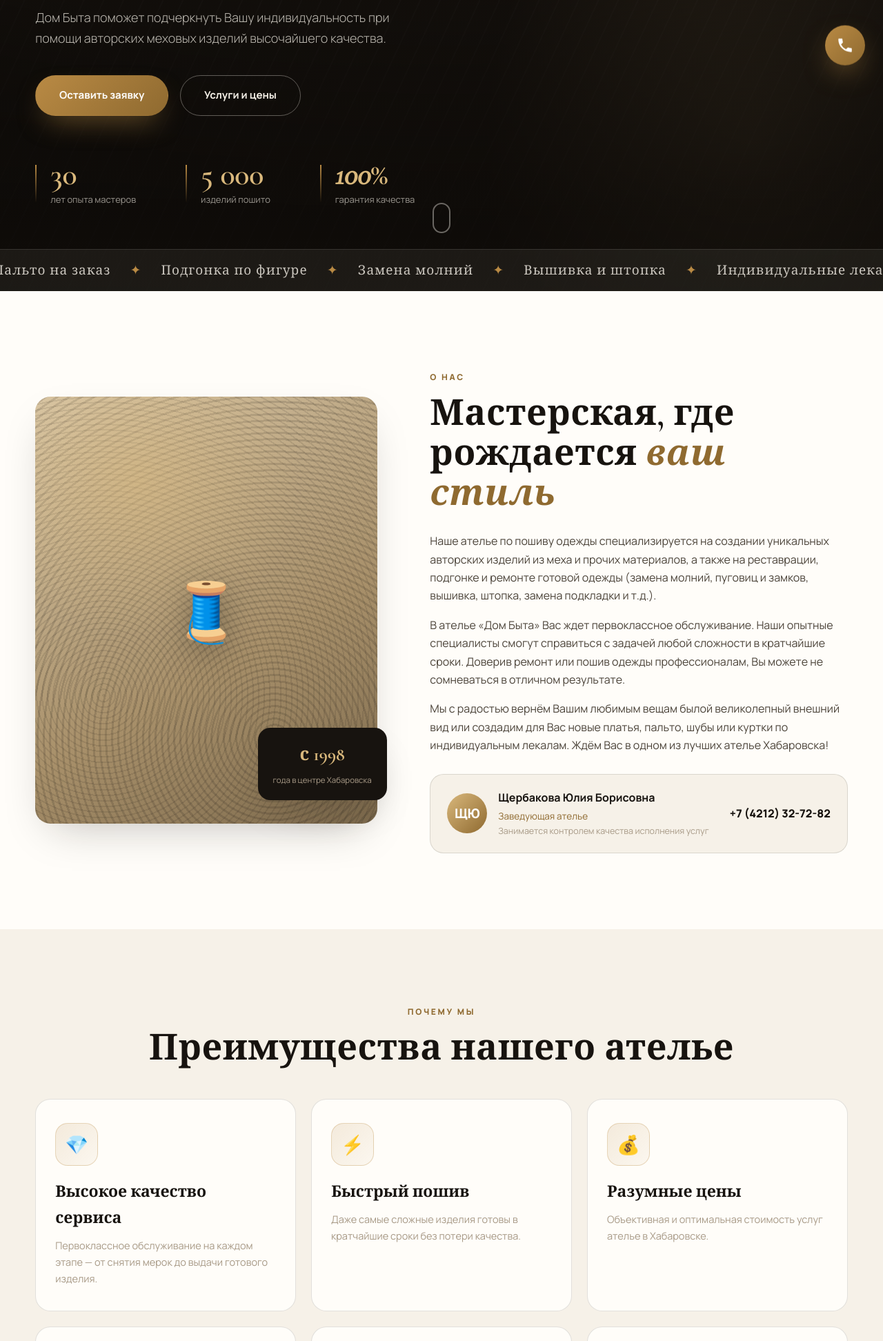
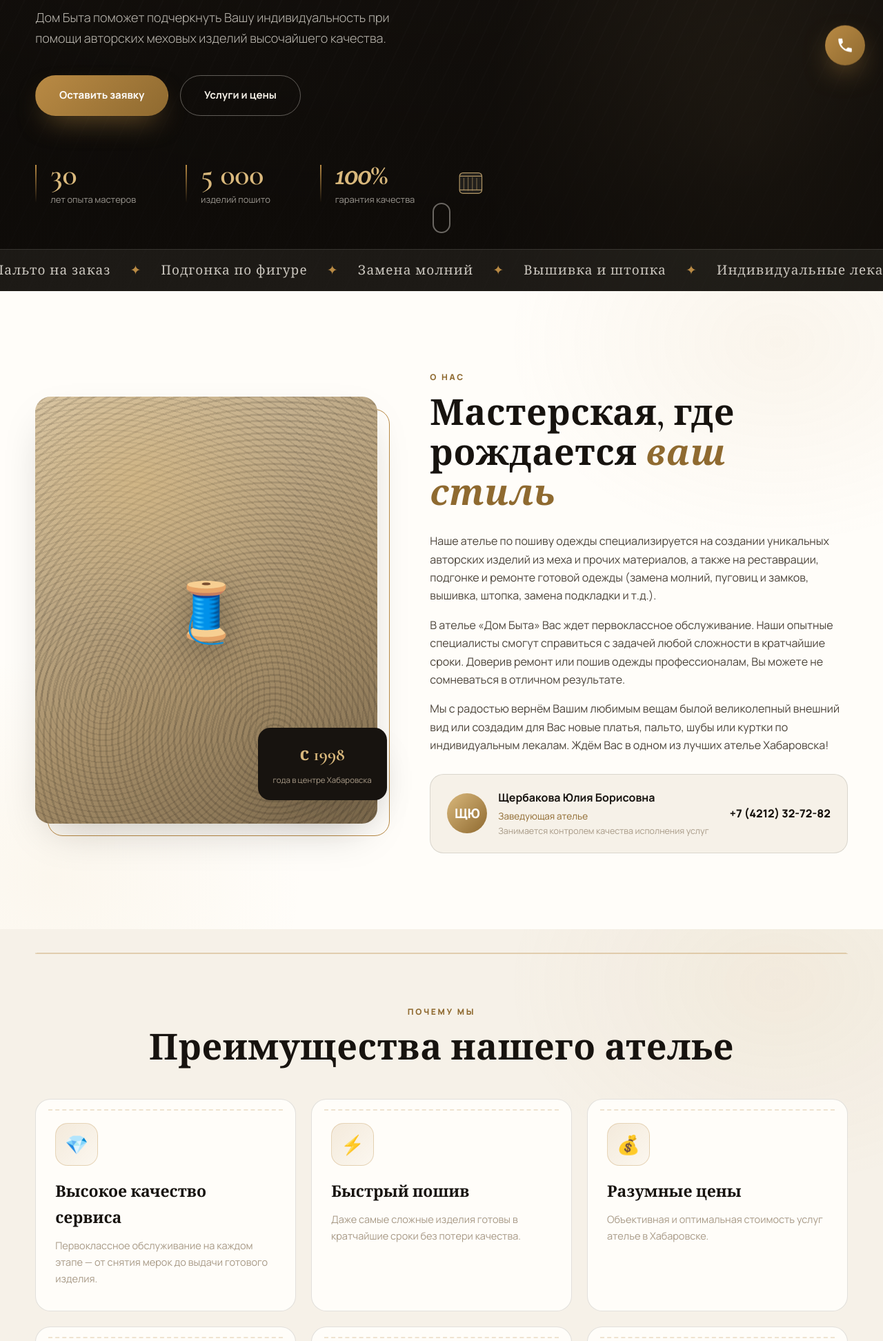
Before and after one commit to IlushkaDV/dom_byta, a FastAPI app: page / in a window 1280 px wide. Shown: the part 677-2621 px from the top of the page at 69% size. Run offline with FastAPI, Linux system fonts and the light colour scheme; data comes from the database, SQL or seed files in the repository; data that the repository does not hold is empty.

Commit message:
design: игла с ниткой (сшивочная строчка перед футером, разматывается в hero), декор пустых фонов секций, фото заведующей в блоке 'О нас', осмысленные заглушки галереи, стежки на карточках

```diff
--- a/app/static/css/style.css
+++ b/app/static/css/style.css
@@ -187,6 +187,19 @@ button { font-family: inherit; cursor: pointer; }
 
 /* ---------- Sections base ---------- */
 .section { padding: 110px 0; position: relative; }
+/* декоративный фон секций: мягкие тёплые пятна + едва заметная ткань-канва */
+.section::before {
+  content: ""; position: absolute; inset: 0; pointer-events: none; z-index: 0;
+  background:
+    radial-gradient(560px 420px at 88% 8%, rgba(185,138,68,.07), transparent 70%),
+    radial-gradient(520px 460px at 6% 92%, rgba(217,184,124,.09), transparent 70%);
+}
+.section > .container { position: relative; z-index: 1; }
+/* стежки по краям секций-«конвертов» */
+.section.advantages::after, .section.order::after {
+  content: ""; position: absolute; left: 4%; right: 4%; top: 34px; height: 0; z-index: 0;
+  border-top: 2px dashed rgba(185,138,68,.35); border-radius: 2px;
+}
 .section-kicker {
   display: inline-block; font-size: 12px; font-weight: 800; letter-spacing: .22em;
   text-transform: uppercase; color: var(--gold-dark); margin-bottom: 14px;
@@ -223,6 +236,8 @@ button { font-family: inherit; cursor: pointer; }
   content: "🧵"; position: absolute; inset: 0; display: grid; place-items: center; font-size: 84px;
   filter: drop-shadow(0 12px 24px rgba(0,0,0,.3));
 }
+img.about-photo { object-fit: cover; }
+img.about-photo::after { content: none; }
 .about-frame::before {
   content: ""; position: absolute; inset: 18px -18px -18px 18px; border: 1.5px solid var(--gold);
   border-radius: var(--radius); z-index: -1; transition: transform .6s var(--ease);
@@ -264,6 +279,13 @@ img.manager-photo {
   padding: 34px 28px; position: relative; overflow: hidden;
   transition: transform .45s var(--ease), box-shadow .45s, border-color .45s;
 }
+/* декоративная строчка по верхнему краю карточки */
+.adv-stitch {
+  position: absolute; top: 14px; left: 18px; right: 18px; height: 0;
+  border-top: 2px dashed rgba(185,138,68,.4); opacity: .55;
+  transition: opacity .4s;
+}
+.adv-card:hover .adv-stitch { opacity: 1; }
 .adv-card::before {
   content: ""; position: absolute; inset: 0;
   background: radial-gradient(420px circle at var(--mx, 50%) var(--my, 0%), rgba(185,138,68,.14), transparent 65%);
@@ -312,8 +334,10 @@ img.manager-photo {
 .work-img { aspect-ratio: 4/3; overflow: hidden; position: relative; background: var(--ink); }
 .work-img img { width: 100%; height: 100%; object-fit: cover; transition: transform .8s var(--ease); }
 .work-card:hover .work-img img { transform: scale(1.07); }
-.work-placeholder { position: absolute; inset: 0; display: grid; place-items: center; color: var(--gold-light);
+.work-placeholder { position: absolute; inset: 0; display: grid; place-items: center; align-content: center; gap: 14px; color: var(--gold-light);
   background: repeating-linear-gradient(125deg, rgba(255,255,255,.04) 0 2px, transparent 2px 20px), linear-gradient(150deg,#241c13,#17130f); }
+.ph-caption { font-size: 13px; text-align: center; color: rgba(246,241,232,.55); line-height: 1.5; }
+.ph-caption small { color: rgba(246,241,232,.35); font-size: 11.5px; }
 .work-before-tag, .work-after-tag { position: absolute; top: 14px; padding: 4px 14px; border-radius: 999px; font-size: 11px; font-weight: 800; letter-spacing: .1em; text-transform: uppercase; }
 .work-before-tag { left: 14px; background: rgba(246,241,232,.14); color: var(--cream); border: 1px solid rgba(246,241,232,.3); }
 .work-after-tag { right: 14px; background: var(--gold); color: #fff; }
@@ -491,3 +515,33 @@ img.manager-photo {
 .prices-terms-box h4 { margin: 0 0 12px; font-size: 17px; letter-spacing: .3px; }
 .prices-terms-box ul { margin: 0; padding-left: 18px; }
 .prices-terms-box li { color: var(--ink); font-size: 14.5px; line-height: 1.7; }
+
+/* ===== Разделитель «строчка»: игла с ниткой прошивает страницу при прокрутке ===== */
+.seam { position: relative; height: 90px; overflow: hidden; background: var(--ink); border-top: 1px solid rgba(246,241,232,.12); }
+.seam-svg { position: absolute; inset: 15px 0 auto 0; width: 100%; height: 60px; }
+.seam-stitch {
+  stroke: var(--gold-light); stroke-width: 2.4; stroke-dasharray: 10 8; stroke-linecap: round;
+  opacity: .9;
+}
+.seam-needle {
+  position: absolute; top: 15px; left: 0; width: 44px; height: 44px; margin: 8px 0 0 -22px;
+  color: var(--cream); z-index: 2; pointer-events: none;
+  filter: drop-shadow(0 4px 8px rgba(0,0,0,.4));
+  transform: translateX(-60px);
+}
+@media (max-width: 640px) { .seam { height: 70px; } .seam-needle svg { width: 34px; height: 34px; } }
+
+/* ===== Hero: бобина с разматывающейся нитью ===== */
+.hero-thread {
+  position: absolute; right: 2%; bottom: 12%; width: min(560px, 46vw); height: auto;
+  z-index: 1; pointer-events: none; opacity: .8;
+}
+#threadPath {
+  stroke: var(--gold-light); stroke-width: 2; fill: none;
+  stroke-dasharray: 1400; stroke-dashoffset: 1400;
+  transition: stroke-dashoffset .35s linear;
+}
+.hero-thread .spool rect { fill: rgba(246,241,232,.1); stroke: var(--gold-light); stroke-width: 2; }
+.hero-thread .spool line { stroke: var(--gold-light); stroke-width: 2; }
+.hero-thread .spool path { stroke: rgba(217,184,124,.7); stroke-width: 1.6; }
+@media (max-width: 1024px) { .hero-thread { display: none; } }
--- a/app/static/js/main.js
+++ b/app/static/js/main.js
@@ -192,6 +192,67 @@
     }, { rootMargin: "-45% 0px -50% 0px" });
     sections.forEach(s => sio.observe(s));
   }
+
+  /* ---- Игла с ниткой: прошивает «строчку» перед футером при прокрутке ---- */
+  const seam = document.querySelector(".seam");
+  const seamNeedle = seam && seam.querySelector(".seam-needle");
+  const seamStitch = seam && seam.querySelector(".seam-stitch");
+  if (seam && seamNeedle && seamStitch && !prefersReduced) {
+    const pathLen = seamStitch.getTotalLength();
+    seamStitch.style.strokeDasharray = "10 8";
+    // маска: строчка проявляется по мере движения иглы
+    const maskId = "seamMask";
+    const svgNS = "http://www.w3.org/2000/svg";
+    const defs = document.createElementNS(svgNS, "defs");
+    const mask = document.createElementNS(svgNS, "mask");
+    mask.setAttribute("id", maskId);
+    const maskRect = document.createElementNS(svgNS, "rect");
+    maskRect.setAttribute("x", "0"); maskRect.setAttribute("y", "0");
+    maskRect.setAttribute("height", "100%"); maskRect.setAttribute("width", "0");
+    maskRect.setAttribute("fill", "#fff");
+    mask.appendChild(maskRect);
+    defs.appendChild(mask);
+    seamStitch.parentElement.insertBefore(defs, seamStitch);
+    seamStitch.setAttribute("mask", `url(#${maskId})`);
+    let raf = null;
+    const updateSeam = () => {
+      if (raf) return;
+      raf = requestAnimationFrame(() => {
+        raf = null;
+        const r = seam.getBoundingClientRect();
+        const vh = innerHeight;
+        // p: 0 → секция снизу экрана, 1 → секция ушла за верх
+        const p = Math.min(1, Math.max(0, (vh - r.top) / (vh + r.height)));
+        const vbW = 1200;
+        const x = p * vbW;
+        maskRect.setAttribute("width", String(x));
+        // позиция иглы — на волнистой линии (path.getPointAtLength)
+        const pt = seamStitch.getPointAtLength(p * pathLen);
+        const scaleX = r.width / vbW;
+        seamNeedle.style.transform =
+          `translate(${pt.x * scaleX}px, ${pt.y - 22}px) rotate(${Math.sin(p * Math.PI * 6) * 12 - 30}deg)`;
+      });
+    };
+    addEventListener("scroll", updateSeam, { passive: true });
+    addEventListener("resize", updateSeam);
+    updateSeam();
+  } else if (seam && seamStitch) {
+    seamStitch.style.opacity = ".85";
+  }
+
+  /* ---- Hero: нить «разматывается» с бобины при прокрутке ---- */
+  const thread = document.getElementById("threadPath");
+  if (thread) {
+    const len = thread.getTotalLength();
+    thread.style.strokeDasharray = len;
+    const updateThread = () => {
+      const max = heroEl ? heroEl.offsetHeight : innerHeight;
+      const p = Math.min(1, scrollY / Math.max(max * .7, 1));
+      thread.style.strokeDashoffset = String(len * (1 - p));
+    };
+    addEventListener("scroll", updateThread, { passive: true });
+    updateThread();
+  }
 })();
 
 /* ---------- Before/After слайдер в галерее ---------- */
--- a/app/templates/base.html
+++ b/app/templates/base.html
@@ -79,6 +79,20 @@
     <span>© {{ year | default(2026) }} Меховое ателье «Дом Быта», Хабаровск</span>
     <a href="/admin" class="footer-admin">Панель управления</a>
   </div>
+
+  <!-- ===== Разделитель: игла с ниткой прошивает «строчку» при прокрутке ===== -->
+  <div class="seam" aria-hidden="true">
+    <svg viewBox="0 0 1200 60" preserveAspectRatio="none" class="seam-svg">
+      <path class="seam-stitch" d="M0,30 C100,8 200,52 300,30 S500,8 600,30 S800,52 900,30 S1100,8 1200,30"/>
+    </svg>
+    <div class="seam-needle">
+      <svg viewBox="0 0 44 44" width="44" height="44" fill="none">
+        <circle cx="22" cy="7" r="3.4" stroke="currentColor" stroke-width="2"/>
+        <path d="M22 11v22l-2.4 6h4.8L22 33" stroke="currentColor" stroke-width="2" stroke-linejoin="round"/>
+        <path d="M22 11c-5 4-7 9-6 14" stroke="#d9b87c" stroke-width="1.6" stroke-dasharray="2.5 4" stroke-linecap="round"/>
+      </svg>
+    </div>
+  </div>
 </footer>
 
 <a href="tel:{{ s.phone | replace('(','')|replace(')','')|replace('-','')|replace(' ','') }}" class="floating-call" aria-label="Позвонить">
--- a/app/templates/index.html
+++ b/app/templates/index.html
@@ -20,6 +20,15 @@
       <a href="#order" class="btn btn-primary magnetic">Оставить заявку</a>
       <a href="#services" class="btn btn-ghost">Услуги и цены</a>
     </div>
+    <!-- декор: бобина с ниткой, нить «разматывается» при прокрутке -->
+    <svg class="hero-thread" viewBox="0 0 900 420" fill="none" aria-hidden="true">
+      <path id="threadPath" d="M60,380 C180,300 120,180 260,150 S420,240 520,160 S700,60 860,40"/>
+      <g class="spool">
+        <rect x="34" y="356" width="52" height="48" rx="8"/>
+        <line x1="34" y1="364" x2="86" y2="364"/><line x1="34" y1="396" x2="86" y2="396"/>
+        <path d="M44 368v28M54 366v32M64 366v32M74 368v28"/>
+      </g>
+    </svg>
     <div class="hero-stats reveal reveal-d4">
       <div><b class="counter" data-count="30">0</b><span>лет опыта мастеров</span></div>
       <div><b class="counter" data-count="5000">0</b><span>изделий пошито</span></div>
@@ -41,7 +50,11 @@
   <div class="container about-grid">
     <div class="about-media reveal">
       <div class="about-frame">
+        {% if s.manager_photo %}
+        <img class="about-img about-photo" src="{{ s.manager_photo }}" alt="{{ s.manager_name }} — {{ s.manager_role }}">
+        {% else %}
         <div class="about-img" role="img" aria-label="Ателье"></div>
+        {% endif %}
         <div class="about-year"><b>с 1998</b><span>года в центре Хабаровска</span></div>
       </div>
     </div>
@@ -76,6 +89,7 @@
     <div class="adv-grid">
       {% for a in advantages %}
       <article class="adv-card tilt reveal" data-delay="{{ loop.index0 % 3 * 100 }}">
+        <div class="adv-stitch" aria-hidden="true"></div>
         <div class="adv-icon">{{ a.icon }}</div>
         <h3>{{ a.title }}</h3>
         <p>{{ a.text }}</p>
@@ -157,9 +171,17 @@
           <img src="{{ g.image_path }}" alt="{{ g.title }}" loading="lazy">
           {% else %}
           <div class="work-placeholder" aria-hidden="true">
-            <span class="work-before-tag">До</span>
-            <svg viewBox="0 0 64 64" width="72" height="72"><path d="M32 8c-8 10-18 16-18 28a18 18 0 0 0 36 0c0-12-10-18-18-28z" fill="none" stroke="currentColor" stroke-width="2.5"/><path d="M24 40a8 8 0 0 0 16 0" fill="none" stroke="currentColor" stroke-width="2.5"/></svg>
-            <span class="work-after-tag">После</span>
+            <svg viewBox="0 0 120 96" width="110" height="88" fill="none" stroke="currentColor" stroke-width="2" stroke-linecap="round">
+              <!-- фоторамка -->
+              <rect x="14" y="10" width="92" height="76" rx="6"/>
+              <circle cx="38" cy="32" r="8"/>
+              <path d="M14 66l26-22 20 16 16-12 30 24"/>
+              <!-- иголка с ниткой поверх -->
+              <path d="M84 14c6 8 10 18 8 30-1 6-5 10-9 12" stroke-dasharray="3 5"/>
+              <path d="M96 8l-14 34" stroke-width="2.6"/>
+              <circle cx="97" cy="6" r="2.6"/>
+            </svg>
+            <span class="ph-caption">Фото появится здесь<br><small>загрузите в админке → «Галерея»</small></span>
           </div>
           {% endif %}
         </div>
```
